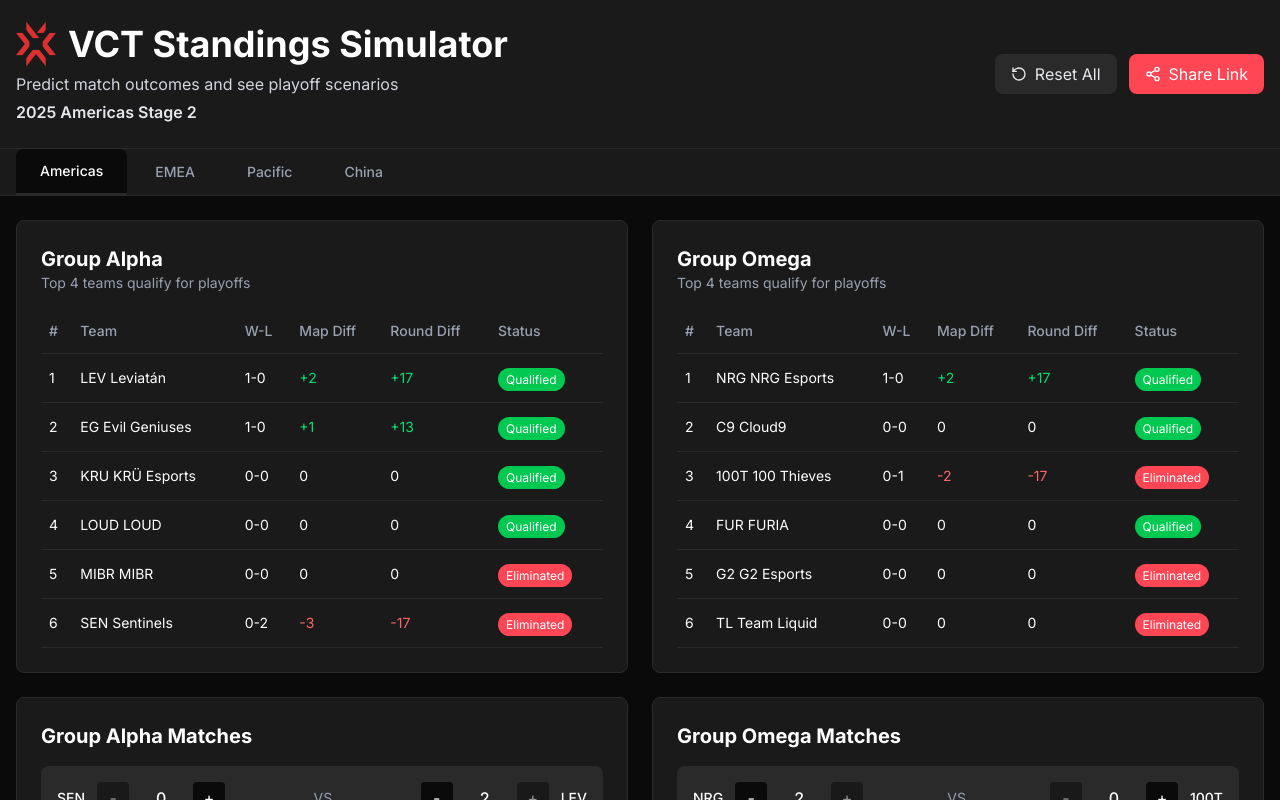
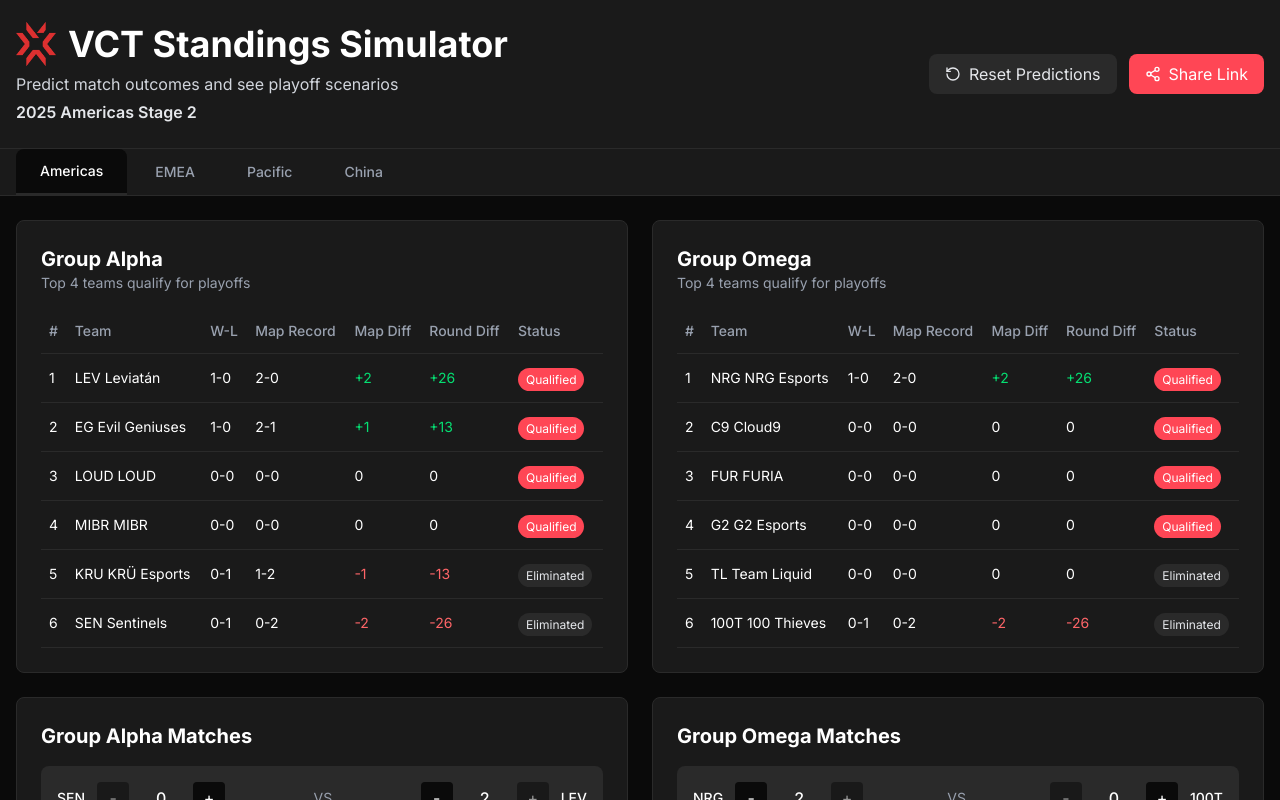
Before and after one commit to ryanzhao05/vct-standings, a Next.js app: page / in a window 1280 px wide. Shown: the top 800 px of the page. Built offline with nearby package versions, Linux system fonts and the light colour scheme.

Commit message:
implemented prediction functionality to affect standings table

```diff
--- a/app/components/Header.tsx
+++ b/app/components/Header.tsx
@@ -43,7 +43,7 @@
               className="flex items-center gap-2 px-4 py-2 bg-secondary text-secondary-foreground rounded-lg hover:bg-accent transition-colors cursor-pointer"
             >
               <RotateCcw className="w-4 h-4" />
-              Reset All
+              Reset Predictions
             </button>
             <button
               onClick={onShareLink}
--- a/app/components/StandingsTable.tsx
+++ b/app/components/StandingsTable.tsx
@@ -26,6 +26,10 @@
   const getMapDifferential = (team: TeamStanding) => {
     const diff = team.mapWins - team.mapLosses;
     return diff > 0 ? `+${diff}` : diff < 0 ? `${diff}` : "0";
+  };
+
+  const getMapRecord = (team: TeamStanding) => {
+    return `${team.mapWins}-${team.mapLosses}`;
   };
 
   const getRoundDifferential = (team: TeamStanding) => {
@@ -64,6 +68,9 @@
                 W-L
               </th>
               <th className="text-left py-3 px-2 text-sm font-medium text-gray-400">
+                Map Record
+              </th>
+              <th className="text-left py-3 px-2 text-sm font-medium text-gray-400">
                 Map Diff
               </th>
               <th className="text-left py-3 px-2 text-sm font-medium text-gray-400">
@@ -86,6 +93,9 @@
                 <td className="py-3 px-2 text-sm text-white">
                   {team.wins}-{team.losses}
                 </td>
+                <td className="py-3 px-2 text-sm text-white">
+                  {getMapRecord(team)}
+                </td>
                 <td
                   className={`py-3 px-2 text-sm ${getDifferentialColor(
                     team,
@@ -106,8 +116,8 @@
                   <span
                     className={`px-2 py-1 text-xs rounded-full ${
                       team.isQualified
-                        ? "bg-green-500 text-primary-foreground"
-                        : "bg-primary text-primary-foreground"
+                        ? "bg-primary text-primary-foreground"
+                        : "bg-secondary text-secondary-foreground"
                     }`}
                   >
                     {team.isQualified ? "Qualified" : "Eliminated"}
--- a/app/layout.tsx
+++ b/app/layout.tsx
@@ -1,4 +1,4 @@
-import type { Metadata } from "next";
+import type { Metadata, Viewport } from "next";
 import { Inter } from "next/font/google";
 import "./globals.css";
 
@@ -13,7 +13,11 @@
     "Interactive VCT standings predictor for Valorant esports. Predict match outcomes and see how your favorite teams can qualify for playoffs.",
   keywords:
     "VCT, Valorant, esports, standings, predictions, Valorant Champions Tour",
-  viewport: "width=device-width, initial-scale=1",
+};
+
+export const viewport: Viewport = {
+  width: "device-width",
+  initialScale: 1,
 };
 
 export default function RootLayout({
--- a/app/page.tsx
+++ b/app/page.tsx
@@ -5,6 +5,7 @@
 import RegionTabs from "./components/RegionTabs";
 import StandingsTable from "./components/StandingsTable";
 import MatchSection from "./components/MatchSection";
+import { calculateStandings } from "../lib/standings-calculator";
 
 type Region = "americas" | "emea" | "pacific" | "china";
 
@@ -18,168 +19,22 @@
     { id: "china", name: "China" },
   ] as const;
 
-  // Sample data for now
-  const groupAStandings = [
-    {
-      id: "lev",
-      name: "Leviatán",
-      abbreviation: "LEV",
-      position: 1,
-      wins: 1,
-      losses: 0,
-      mapWins: 2,
-      mapLosses: 0,
-      roundWins: 26,
-      roundLosses: 9,
-      isQualified: true,
-    },
-    {
-      id: "eg",
-      name: "Evil Geniuses",
-      abbreviation: "EG",
-      position: 2,
-      wins: 1,
-      losses: 0,
-      mapWins: 2,
-      mapLosses: 1,
-      roundWins: 33,
-      roundLosses: 20,
-      isQualified: true,
-    },
-    {
-      id: "kru",
-      name: "KRÜ Esports",
-      abbreviation: "KRU",
-      position: 3,
-      wins: 0,
-      losses: 0,
-      mapWins: 0,
-      mapLosses: 0,
-      roundWins: 0,
-      roundLosses: 0,
-      isQualified: true,
-    },
-    {
-      id: "loud",
-      name: "LOUD",
-      abbreviation: "LOUD",
-      position: 4,
-      wins: 0,
-      losses: 0,
-      mapWins: 0,
-      mapLosses: 0,
-      roundWins: 0,
-      roundLosses: 0,
-      isQualified: true,
-    },
-    {
-      id: "mibr",
-      name: "MIBR",
-      abbreviation: "MIBR",
-      position: 5,
-      wins: 0,
-      losses: 0,
-      mapWins: 0,
-      mapLosses: 0,
-      roundWins: 0,
-      roundLosses: 0,
-      isQualified: false,
-    },
-    {
-      id: "sen",
-      name: "Sentinels",
-      abbreviation: "SEN",
-      position: 6,
-      wins: 0,
-      losses: 2,
-      mapWins: 0,
-      mapLosses: 3,
-      roundWins: 9,
-      roundLosses: 26,
-      isQualified: false,
-    },
+  const groupAlphaTeams = [
+    { id: "lev", name: "Leviatán", abbreviation: "LEV" },
+    { id: "eg", name: "Evil Geniuses", abbreviation: "EG" },
+    { id: "kru", name: "KRÜ Esports", abbreviation: "KRU" },
+    { id: "loud", name: "LOUD", abbreviation: "LOUD" },
+    { id: "mibr", name: "MIBR", abbreviation: "MIBR" },
+    { id: "sen", name: "Sentinels", abbreviation: "SEN" },
   ];
 
-  // Sample data for now
-  const groupBStandings = [
-    {
-      id: "nrg",
-      name: "NRG Esports",
-      abbreviation: "NRG",
-      position: 1,
-      wins: 1,
-      losses: 0,
-      mapWins: 2,
-      mapLosses: 0,
-      roundWins: 26,
-      roundLosses: 9,
-      isQualified: true,
-    },
-    {
-      id: "c9",
-      name: "Cloud9",
-      abbreviation: "C9",
-      position: 2,
-      wins: 0,
-      losses: 0,
-      mapWins: 0,
-      mapLosses: 0,
-      roundWins: 0,
-      roundLosses: 0,
-      isQualified: true,
-    },
-    {
-      id: "100t",
-      name: "100 Thieves",
-      abbreviation: "100T",
-      position: 3,
-      wins: 0,
-      losses: 1,
-      mapWins: 0,
-      mapLosses: 2,
-      roundWins: 9,
-      roundLosses: 26,
-      isQualified: false,
-    },
-    {
-      id: "furia",
-      name: "FURIA",
-      abbreviation: "FUR",
-      position: 4,
-      wins: 0,
-      losses: 0,
-      mapWins: 0,
-      mapLosses: 0,
-      roundWins: 0,
-      roundLosses: 0,
-      isQualified: true,
-    },
-    {
-      id: "g2",
-      name: "G2 Esports",
-      abbreviation: "G2",
-      position: 5,
-      wins: 0,
-      losses: 0,
-      mapWins: 0,
-      mapLosses: 0,
-      roundWins: 0,
-      roundLosses: 0,
-      isQualified: false,
-    },
-    {
-      id: "liquid",
-      name: "Team Liquid",
-      abbreviation: "TL",
-      position: 6,
-      wins: 0,
-      losses: 0,
-      mapWins: 0,
-      mapLosses: 0,
-      roundWins: 0,
-      roundLosses: 0,
-      isQualified: false,
-    },
+  const groupOmegaTeams = [
+    { id: "nrg", name: "NRG Esports", abbreviation: "NRG" },
+    { id: "c9", name: "Cloud9", abbreviation: "C9" },
+    { id: "100t", name: "100 Thieves", abbreviation: "100T" },
+    { id: "furia", name: "FURIA", abbreviation: "FUR" },
+    { id: "g2", name: "G2 Esports", abbreviation: "G2" },
+    { id: "liquid", name: "Team Liquid", abbreviation: "TL" },
   ];
 
   // Sample match data for Group Alpha
@@ -232,9 +87,24 @@
     },
   ]);
 
+  // Calculate standings based on current match predictions
+  const groupAlphaStandings = calculateStandings(
+    groupAlphaTeams,
+    groupAlphaMatches
+  );
+  const groupOmegaStandings = calculateStandings(
+    groupOmegaTeams,
+    groupOmegaMatches
+  );
+
   const handleResetAll = () => {
-    // TODO: Implement reset all functionality
-    console.log("Reset all predictions");
+    // Reset all match predictions
+    setGroupAlphaMatches((prev) =>
+      prev.map((match) => ({ ...match, team1Score: 0, team2Score: 0 }))
+    );
+    setGroupOmegaMatches((prev) =>
+      prev.map((match) => ({ ...match, team1Score: 0, team2Score: 0 }))
+    );
   };
 
   const handleShareLink = () => {
@@ -303,13 +173,13 @@
           <StandingsTable
             title="Group Alpha"
             subtitle="Top 4 teams qualify for playoffs"
-            standings={groupAStandings}
+            standings={groupAlphaStandings}
           />
 
           <StandingsTable
             title="Group Omega"
             subtitle="Top 4 teams qualify for playoffs"
-            standings={groupBStandings}
+            standings={groupOmegaStandings}
           />
 
           <MatchSection
--- /dev/null
+++ b/lib/standings-calculator.ts
@@ -0,0 +1,145 @@
+interface Team {
+  id: string;
+  name: string;
+  abbreviation: string;
+}
+
+interface Match {
+  id: string;
+  team1: Team;
+  team2: Team;
+  team1Score: number;
+  team2Score: number;
+}
+
+interface TeamStanding {
+  id: string;
+  name: string;
+  abbreviation: string;
+  position: number;
+  wins: number;
+  losses: number;
+  mapWins: number;
+  mapLosses: number;
+  roundWins: number;
+  roundLosses: number;
+  isQualified: boolean;
+}
+
+export function calculateStandings(teams: Team[], matches: Match[]): TeamStanding[] {
+  // Initialize standings for all teams
+  const standings: { [key: string]: TeamStanding } = {};
+
+  teams.forEach(team => {
+    standings[team.id] = {
+      id: team.id,
+      name: team.name,
+      abbreviation: team.abbreviation,
+      position: 0,
+      wins: 0,
+      losses: 0,
+      mapWins: 0,
+      mapLosses: 0,
+      roundWins: 0,
+      roundLosses: 0,
+      isQualified: false,
+    };
+  });
+
+  // Process each match
+  matches.forEach(match => {
+    const team1 = standings[match.team1.id];
+    const team2 = standings[match.team2.id];
+
+    if (!team1 || !team2) return;
+
+    // Determine winner and loser
+    if (match.team1Score > match.team2Score) {
+      // Team 1 wins
+      team1.wins++;
+      team2.losses++;
+
+      // Map differentials
+      team1.mapWins += match.team1Score;
+      team1.mapLosses += match.team2Score;
+      team2.mapWins += match.team2Score;
+      team2.mapLosses += match.team1Score;
+
+      // Round differentials (assuming 13 rounds per map for now)
+      const team1Rounds = match.team1Score * 13;
+      const team2Rounds = match.team2Score * 13;
+      team1.roundWins += team1Rounds;
+      team1.roundLosses += team2Rounds;
+      team2.roundWins += team2Rounds;
+      team2.roundLosses += team1Rounds;
+
+    } else if (match.team2Score > match.team1Score) {
+      // Team 2 wins
+      team2.wins++;
+      team1.losses++;
+
+      // Map differentials
+      team2.mapWins += match.team2Score;
+      team2.mapLosses += match.team1Score;
+      team1.mapWins += match.team1Score;
+      team1.mapLosses += match.team2Score;
+
+      // Round differentials
+      const team1Rounds = match.team1Score * 13;
+      const team2Rounds = match.team2Score * 13;
+      team2.roundWins += team2Rounds;
+      team2.roundLosses += team1Rounds;
+      team1.roundWins += team1Rounds;
+      team1.roundLosses += team2Rounds;
+
+    } else {
+      // Tie - both teams get 0.5 wins (or we could handle ties differently)
+      team1.mapWins += match.team1Score;
+      team1.mapLosses += match.team2Score;
+      team2.mapWins += match.team2Score;
+      team2.mapLosses += match.team1Score;
+
+      const team1Rounds = match.team1Score * 13;
+      const team2Rounds = match.team2Score * 13;
+      team1.roundWins += team1Rounds;
+      team1.roundLosses += team2Rounds;
+      team2.roundWins += team2Rounds;
+      team2.roundLosses += team1Rounds;
+    }
+  });
+
+  // Convert to array and sort by standings criteria
+  const standingsArray = Object.values(standings);
+
+  standingsArray.sort((a, b) => {
+    // Primary: Win-Loss record
+    const aWinRate = a.wins / (a.wins + a.losses) || 0;
+    const bWinRate = b.wins / (b.wins + b.losses) || 0;
+
+    if (aWinRate !== bWinRate) {
+      return bWinRate - aWinRate;
+    }
+
+    // Secondary: Map differential
+    const aMapDiff = a.mapWins - a.mapLosses;
+    const bMapDiff = b.mapWins - b.mapLosses;
+
+    if (aMapDiff !== bMapDiff) {
+      return bMapDiff - aMapDiff;
+    }
+
+    // Tertiary: Round differential
+    const aRoundDiff = a.roundWins - a.roundLosses;
+    const bRoundDiff = b.roundWins - b.roundLosses;
+
+    return bRoundDiff - aRoundDiff;
+  });
+
+  // Assign positions and qualification status
+  standingsArray.forEach((team, index) => {
+    team.position = index + 1;
+    team.isQualified = index < 4; // Top 4 qualify
+  });
+
+  return standingsArray;
+}
```
Also changed, not shown: app/components/MatchPrediction.tsx (+25 -4 lines).
